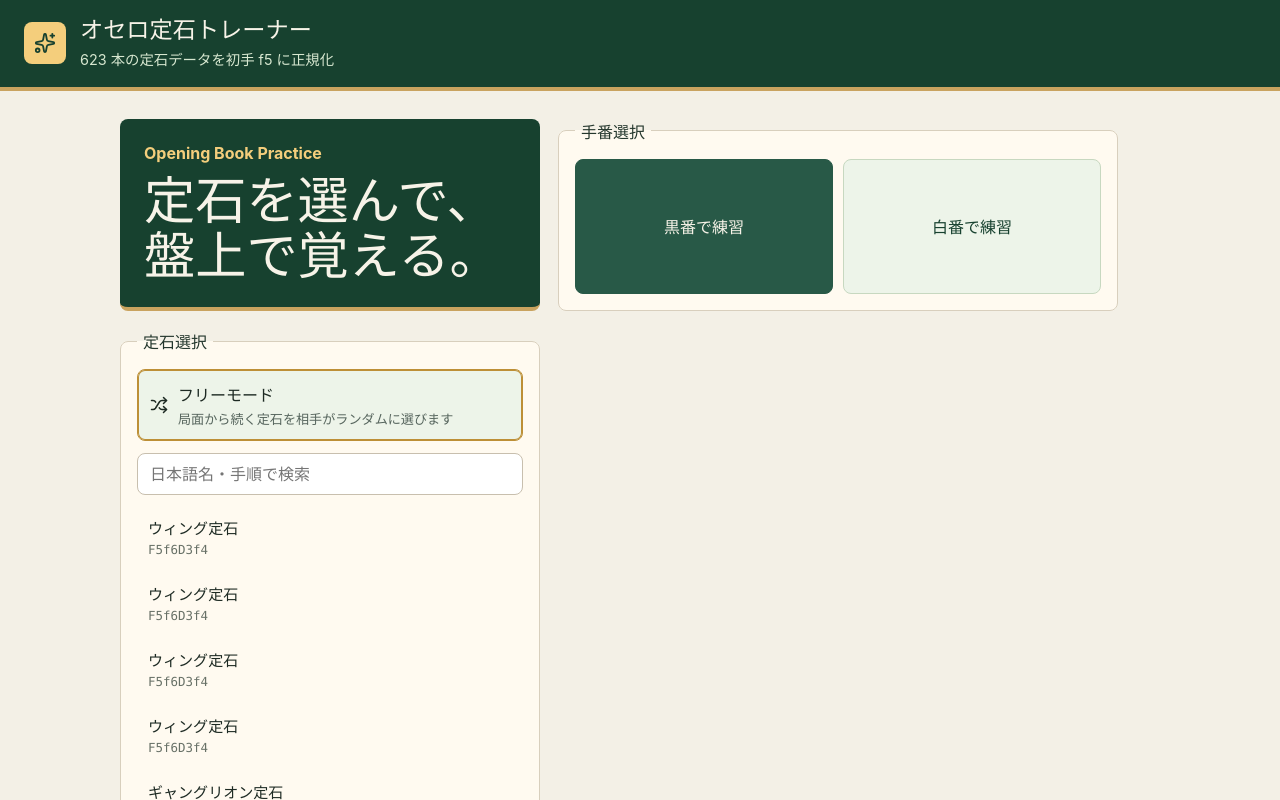
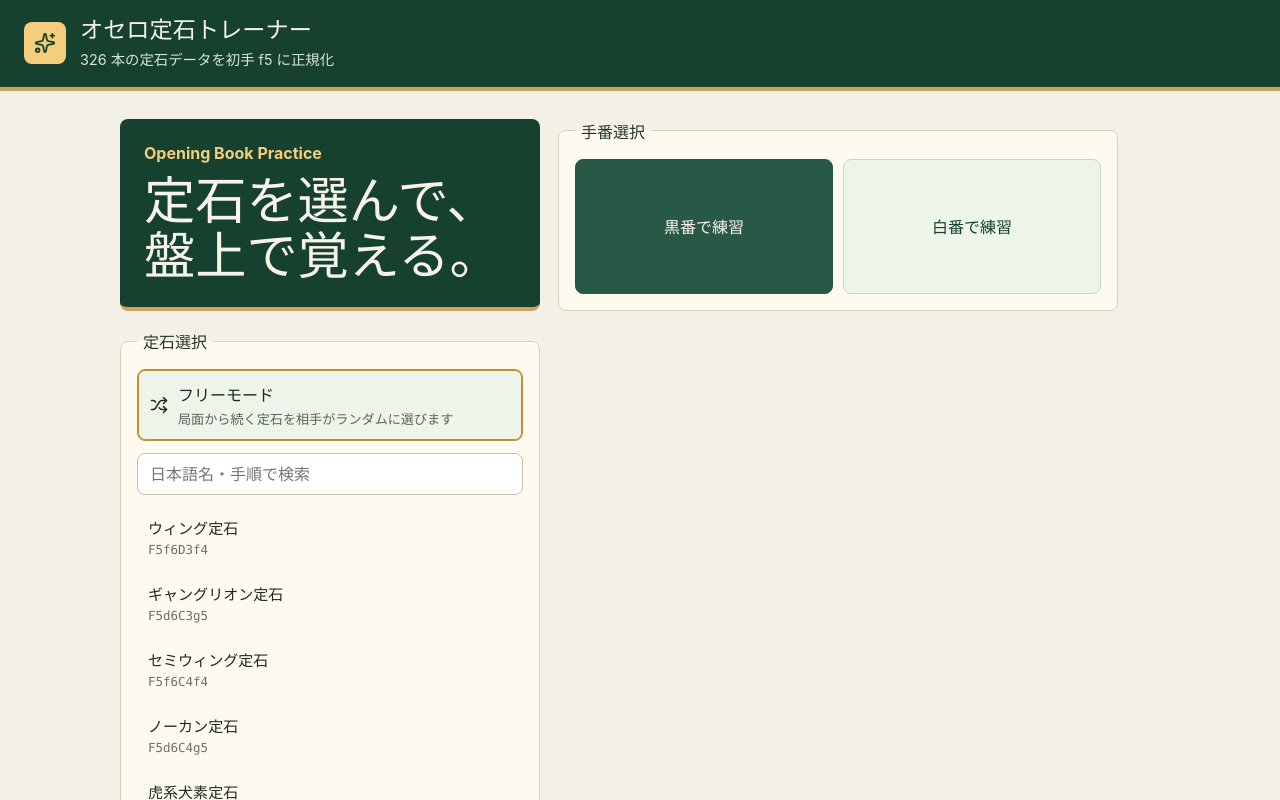
Before and after one commit to giwarb/othello-opening-trainer, a React (Vite) app: page / in a window 1280 px wide. Shown: the top 800 px of the page. Built offline with nearby package versions, Linux system fonts and the light colour scheme.

Commit message:
Deduplicate normalized openings

```diff
--- a/src/domain/openings.ts
+++ b/src/domain/openings.ts
@@ -14,6 +14,7 @@ export type OpeningRecord = {
   sources: string[];
   source_notes: string[];
   parent_id: string | null;
+  duplicate_count?: number;
 };
 
 export type OpeningBook = {
@@ -34,9 +35,11 @@ const transforms: Transform[] = [
   (row, col) => ({ row: 7 - col, col: 7 - row }),
 ];
 
-export const openings = (openingBook as OpeningBook).openings
+const normalizedOpenings = (openingBook as OpeningBook).openings
   .filter((opening) => opening.moves.length >= 2)
   .map((opening) => normalizeOpeningToF5(opening));
+
+export const openings = dedupeOpenings(normalizedOpenings);
 
 export type OpeningNode = {
   move?: string;
@@ -174,6 +177,83 @@ function normalizeOpeningToF5(opening: OpeningRecord): OpeningRecord {
   };
 }
 
+function dedupeOpenings(records: OpeningRecord[]): OpeningRecord[] {
+  const bySequence = new Map<string, OpeningRecord>();
+
+  for (const record of records) {
+    const key = record.moves.join("");
+    const existing = bySequence.get(key);
+    if (!existing) {
+      bySequence.set(key, { ...record, duplicate_count: 1 });
+      continue;
+    }
+
+    bySequence.set(key, mergeOpening(existing, record));
+  }
+
+  return [...bySequence.values()];
+}
+
+function mergeOpening(
+  base: OpeningRecord,
+  incoming: OpeningRecord,
+): OpeningRecord {
+  const primary_name = choosePrimaryName(base, incoming);
+  const aliases = unique([
+    ...base.aliases,
+    ...incoming.aliases,
+    base.primary_name,
+    incoming.primary_name,
+  ]).filter((name) => name && name !== primary_name);
+
+  return {
+    ...base,
+    primary_name,
+    aliases,
+    japanese_names: unique([
+      ...base.japanese_names,
+      ...incoming.japanese_names,
+    ]),
+    sources: unique([...base.sources, ...incoming.sources]),
+    source_notes: unique([...base.source_notes, ...incoming.source_notes]),
+    tags: unique([
+      ...base.tags,
+      ...incoming.tags,
+      "deduped_by_normalized_sequence",
+    ]),
+    duplicate_count:
+      (base.duplicate_count ?? 1) + (incoming.duplicate_count ?? 1),
+  };
+}
+
+function choosePrimaryName(
+  base: OpeningRecord,
+  incoming: OpeningRecord,
+): string {
+  const baseJapanese = hasNonAsciiName(base.japanese_names);
+  const incomingJapanese = hasNonAsciiName(incoming.japanese_names);
+  if (incomingJapanese && !baseJapanese) {
+    return incoming.primary_name;
+  }
+  if (
+    base.primary_name.includes("Opening") &&
+    !incoming.primary_name.includes("Opening")
+  ) {
+    return incoming.primary_name;
+  }
+  return base.primary_name;
+}
+
+function hasNonAsciiName(names: string[]): boolean {
+  return names.some((name) =>
+    [...name].some((char) => char.charCodeAt(0) > 127),
+  );
+}
+
+function unique(values: string[]): string[] {
+  return [...new Set(values.filter((value) => value.trim().length > 0))];
+}
+
 function transformForFirstMove(move: string): Transform {
   for (const transform of transforms) {
     if (transformCoord(move, transform) === "f5") {
```
Also changed, not shown: 1 other file (tests, documents, lock files or other folders).
